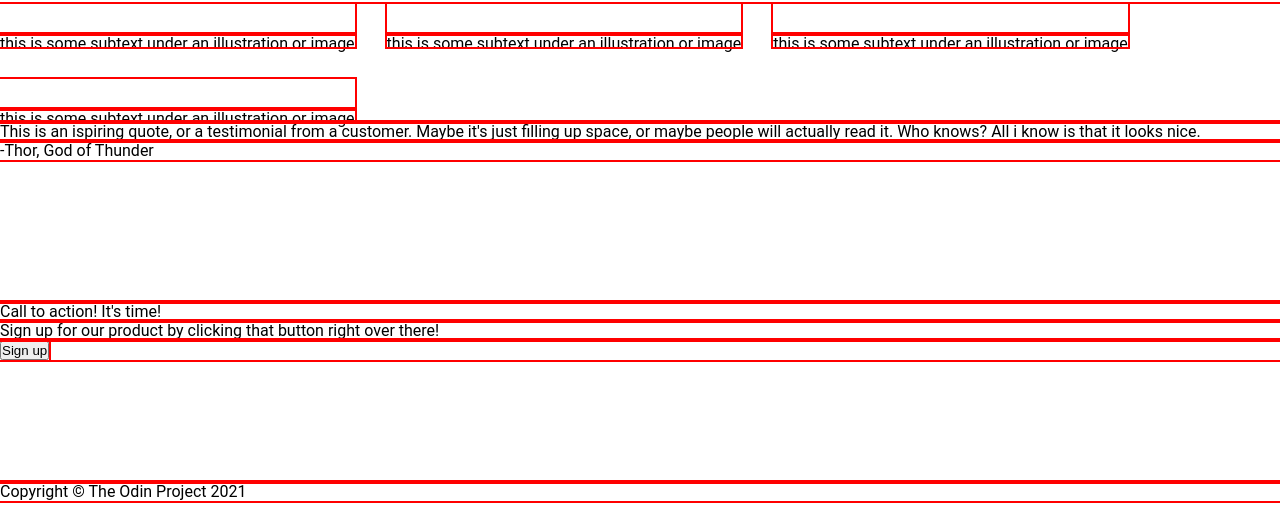
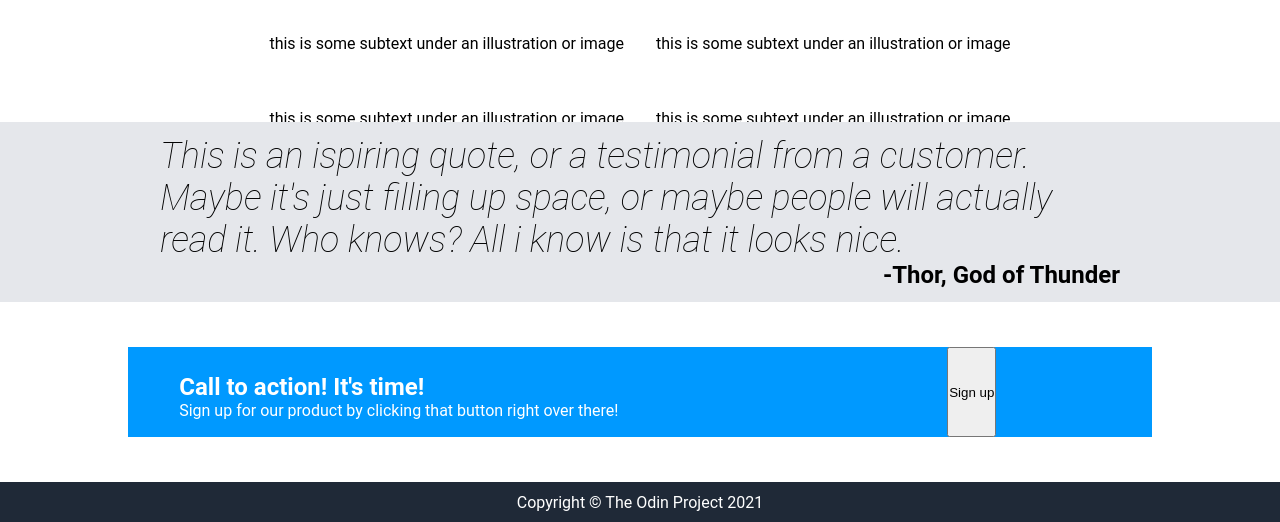
Before and after one commit to Ale00-1/Landing-page-for-top, a plain HTML site: page index.html in a window 1280 px wide. Shown: the part 278-800 px from the top of the page. Drawn offline with Linux system fonts and the light colour scheme.

Commit message:
close open divs at index.html, continue styling from '.random .squares .boxes'

```diff
--- a/index.html
+++ b/index.html
@@ -47,19 +47,23 @@
         </div>
         </div>
         <div class ='quote'>
-            <p>This is an ispiring quote, or a testimonial from a customer. Maybe
+            <div class = 'container'>
+            <p class = 'phrase'>This is an ispiring quote, or a testimonial from a customer. Maybe
                 it's just filling up space, or maybe people will actually read it. Who
                 knows? All i know is that it looks nice.</p>
-            <p>-Thor, God of Thunder</p>
+            <p class = 'from'>-Thor, God of Thunder</p>
+            </div>
         </div>
         <div class ='call'>
             <div class = 'rectangle'>
                 <div class = 'left'>
-                <p> Call to action! It's time!<p>
-                <p> Sign up for our product by clicking that button right over there!</p>
+                    <p class = 'big'> Call to action! It's time!<p>
+                    <p> Sign up for our product by clicking that button right over there!</p>
                 </div>
-            <div class = 'right'>
-                <button type = 'button'>Sign up</button>
+                <div class = 'right'>
+                    <button type = 'button'>Sign up</button>
+                </div>
+            </div>
         </div>
     </main>
     <footer>
--- a/styles.css
+++ b/styles.css
@@ -4,7 +4,7 @@
     margin: 0;
     padding: 0;
     box-sizing: border-box;
-    outline: 2px solid red
+    /* outline: 2px solid red */
 }
 body{
     display:flex;
@@ -20,7 +20,12 @@ main{
 header{
     display:flex;
     color:white;
-    height:5vh
+    height:5vh;
+    justify-content:space-between;
+}
+header>*,main>*,footer>*{
+    padding-left:10vw;
+    padding-right:10vw;
 }
 
 .links{
@@ -74,8 +79,9 @@ a{
 .random .squares{
     display:flex;
     gap: 2.5vw;
-    flex-basis: 60vw;
+    flex-basis: 55vw;
     flex-wrap:wrap;
+    justify-content:center;
 }
 .random .squares .box{
     height:70%
@@ -85,11 +91,61 @@ a{
     text-align:center;
 }
 .quote{
-    height:22.5vh
+    height:22.5vh;
+    background-color: #E5E7EB;
+    display:flex;
+    align-items:center;
+    justify-content:center;
+
+}
+.quote .container{
+    display:flex;
+    flex-direction:column;
+    max-width: 75vw;
+}
+.quote .phrase{
+    font-size:36px;
+    font-style: italic;
+    font-weight:lighter;
+}
+
+.quote .from{
+    align-self: flex-end;
+    font-size:24px;
+    font-weight: bold;
 }
 .call{
-    height:22.5vh
+    height:22.5vh;
+    display:flex;
+    justify-content:center;
+    align-items:center;
+}
+.call .rectangle{
+    height:50%;
+    display:flex;
+    flex-basis: 100%;
+    background-color:rgb(0, 153, 255);
+    color:white;
+
+}
+.call .rectangle .left{
+    flex-basis:80%;
+    padding: 2.5% 5% 2.5% 5%;
+}
+.call .rectangle .left .big{
+    font-size: 24px;
+    font-weight:bold;
+}
+.call .rectangle .right{
+    display:flex;
+    justify-content:center;
+    align-content:center;
 }
 footer{
-    height:5vh
+    height:5vh;
+    display:flex;
+    justify-content:center;
+    align-items:center;
+    background-color: #1F2937;
+    color:white;
 }
```
